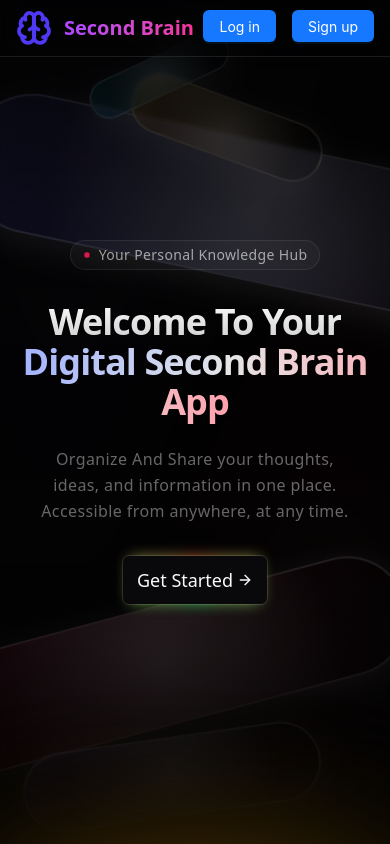
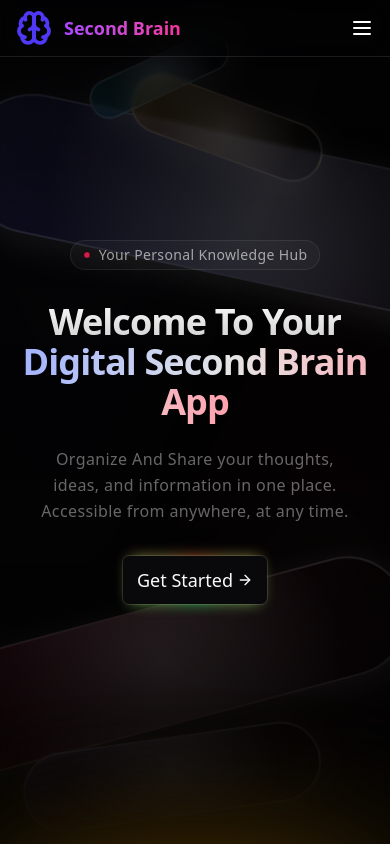
Before and after one commit to KISHANsingh0001/Second-brain-App-Landing-Page, a Next.js app: page / in a window 390 px wide. Shown: the top 844 px of the page. Built offline with nearby package versions, Linux system fonts and the light colour scheme.

Commit message:
feat: refactor Navbar component with mobile menu functionality and update layout

```diff
--- a/src/app/layout.tsx
+++ b/src/app/layout.tsx
@@ -1,7 +1,7 @@
 import type { Metadata } from "next";
 import { Geist, Geist_Mono } from "next/font/google";
 import "./globals.css";
-import Navbar from "@/components/ui/navBar";
+
 
 
 export const runtime = "edge";
@@ -31,7 +31,7 @@ export default function RootLayout({
       <body
         className={`${geistSans.variable} ${geistMono.variable} antialiased`}
       >
-        <Navbar/>
+
         {children}
 
       </body>
--- a/src/app/page.tsx
+++ b/src/app/page.tsx
@@ -2,6 +2,7 @@ import AboutUs from "@/components/ui/AboutUs";
 import AnimatedBeam from "@/components/ui/animated-beam";
 import IconMarquee from "@/components/ui/cta";
 import Footer from "@/components/ui/footer";
+import Navbar from "@/components/ui/navBar";
 import HeroGeometric from "@/components/ui/shape-landing-hero";
 
 
@@ -10,6 +11,7 @@ export default function Home() {
   return <div className="">
     {/* <HeroSectionDemo/> */}
    <div>
+    <Navbar/>
    <HeroGeometric/>
    <AnimatedBeam/>
     <IconMarquee/>
--- a/src/components/ui/navBar.tsx
+++ b/src/components/ui/navBar.tsx
@@ -1,30 +1,90 @@
+"use client";
 import Logo from '@/icons/Logo'
 import { Button } from 'antd'
 import Link from 'next/link'
-import React from 'react'
+import { useState } from 'react'
 
 
 function Navbar() {
+  const [isMenuOpen, setIsMenuOpen] = useState(false);
+
+  const toggleMenu = () => {
+    setIsMenuOpen((prev) => !prev);
+  };
+
   return (
-      <nav className='w-full flex justify-between py-[10px] px-4 sm:px-6 lg:px-16 backdrop-blur-lg fixed top-0 z-50 border-b border-white/10'>
-        <div className='flex items-center justify-center text-md text-primary gap-3 '>
-          <div><Logo /></div>
+    <nav className="w-full flex flex-wrap items-center justify-between py-[10px] px-4 sm:px-6 lg:px-16 backdrop-blur-lg fixed top-0 z-50 border-b border-white/10">
+      {/* Left Section: Logo and Title */}
+      <div className="flex items-center gap-3">
         <div>
-            <Link href='/' className='text-transparent bg-clip-text bg-gradient-to-r from-purple-500 to-pink-500 font-extrabold text-xl'>
+          <Logo />
+        </div>
+        <div>
+          <Link
+            href="/"
+            className="text-transparent bg-clip-text bg-gradient-to-r from-purple-500 to-pink-500 font-extrabold text-lg sm:text-xl"
+          >
             Second Brain
           </Link>
         </div>
       </div>
-        <div className='flex gap-4'>
-          <Button type='primary'>
-            <Link href='/sign-in'>Log in</Link>
+
+      {/* Right Section: Buttons */}
+      <div className="hidden sm:flex gap-4">
+        <Button type="primary">
+          <Link href="/sign-in">Log in</Link>
         </Button>
-          <Button type='primary'>
-            <Link href='/sign-up'>Sign up</Link>
+        <Button type="primary">
+          <Link href="/sign-up">Sign up</Link>
         </Button>
       </div>
+
+      {/* Mobile Menu Button */}
+      <div className="sm:hidden flex items-center">
+        <button
+          className="text-white focus:outline-none"
+          aria-label="Toggle Menu"
+          onClick={toggleMenu}
+        >
+          {/* Hamburger Icon */}
+          <svg
+            xmlns="http://www.w3.org/2000/svg"
+            fill="none"
+            viewBox="0 0 24 24"
+            strokeWidth={2}
+            stroke="currentColor"
+            className="w-6 h-6"
+          >
+            <path
+              strokeLinecap="round"
+              strokeLinejoin="round"
+              d="M4 6h16M4 12h16M4 18h16"
+            />
+          </svg>
+        </button>
+      </div>
+
+      {/* Mobile Menu */}
+      {isMenuOpen && (
+        <div className="absolute top-full left-0 w-full bg-black  shadow-lg z-40 flex flex-col items-start p-4 sm:hidden">
+          <Link
+            href="/sign-in"
+            className="text-white hover:text-gray-600 py-2 px-4 w-full text-left"
+            onClick={() => setIsMenuOpen(false)}
+          >
+            <Button type='primary'>Log in</Button>
+          </Link>
+          <Link
+            href="/sign-up"
+            className="text-gray-800 hover:text-gray-600 py-2 px-4 w-full text-left"
+            onClick={() => setIsMenuOpen(false)}
+          >
+            <Button type='primary'>Sign up</Button>
+          </Link>
+        </div>
+      )}
     </nav>
-    )
+  );
 }
 
   export default Navbar
```
Lines whose indentation alone changed are shown as unchanged.
